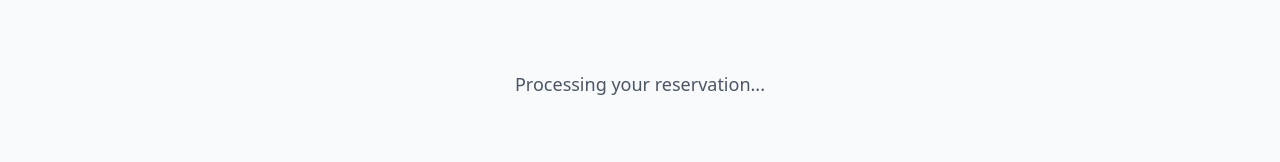
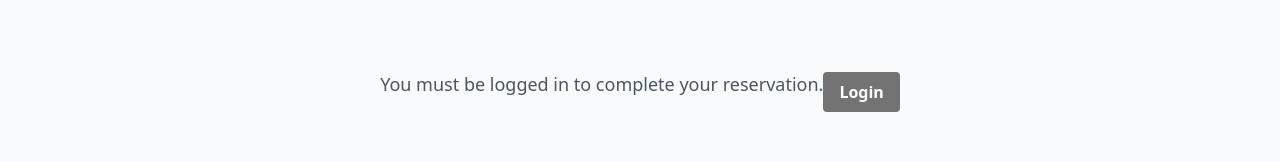
Before and after one commit to abdelrhman-arfat/Hotel-App, a Next.js app in the folder frontend/: page /reservation/success in a window 1280 px wide. Shown: the part 424-586 px from the top of the page. Built offline with nearby package versions, Linux system fonts and the light colour scheme; no server answers.

Commit message:
refactor(backend): remove jest from tsconfig types
refactor(frontend): add user authentication check in reservation success page

```diff
--- a/frontend/src/app/(all-pages)/(pages)/reservation/success/page.tsx
+++ b/frontend/src/app/(all-pages)/(pages)/reservation/success/page.tsx
@@ -1,6 +1,8 @@
 "use client";
 
+import { useUserSelector } from "@/app/hooks/appSelector";
 import axiosInstance from "@/lib/API/axiosInstance";
+import Link from "next/link";
 import { useRouter, useSearchParams } from "next/navigation";
 import { useEffect, useRef } from "react";
 import toast from "react-hot-toast";
@@ -10,6 +12,8 @@ const ReservationSuccessPage = () => {
   const searchParams = useSearchParams();
   const sessionId = searchParams.get("session_id");
   const hasProcessed = useRef(false);
+
+  const user = useUserSelector();
 
   useEffect(() => {
     if (!sessionId || hasProcessed.current) return;
@@ -29,6 +33,22 @@ const ReservationSuccessPage = () => {
       });
   }, [sessionId, router]);
 
+  if (!user.isLoggedIn) {
+    return (
+      <div className="min-h-screen flex items-center justify-center p-4">
+        <p className="text-center text-gray-600 text-lg">
+          You must be logged in to complete your reservation.
+        </p>
+        <Link
+          href="/login"
+          className="mt-4 inline-block bg-neutral-500 hover:bg-neutral-700 text-white font-bold py-2 px-4 rounded"
+        >
+          Login
+        </Link>
+      </div>
+    );
+  }
+
   return (
     <div className="min-h-screen flex items-center justify-center p-4">
       <p className="text-center text-gray-600 text-lg">
```
Also changed, not shown: 1 other file (tests, documents, lock files or other folders).
